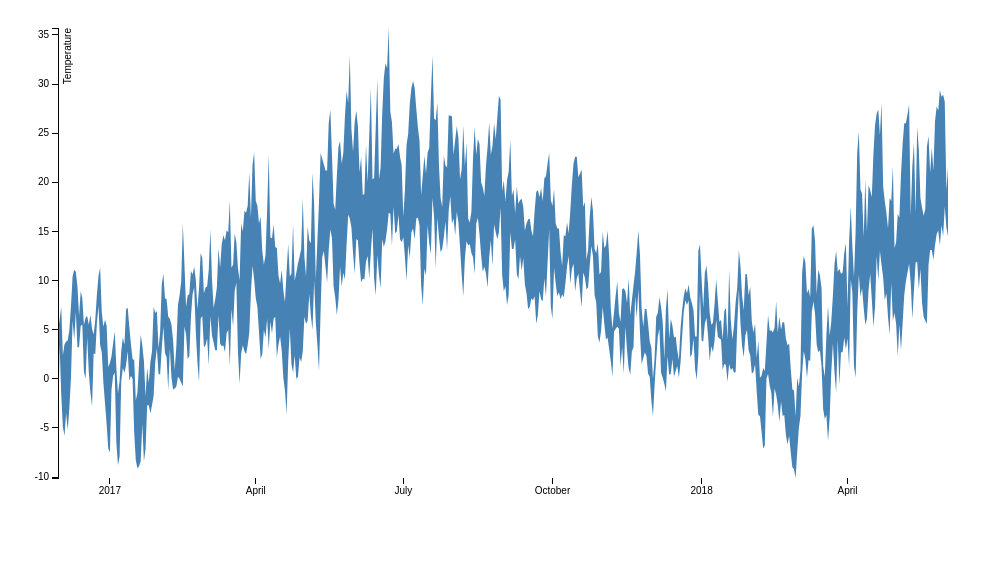
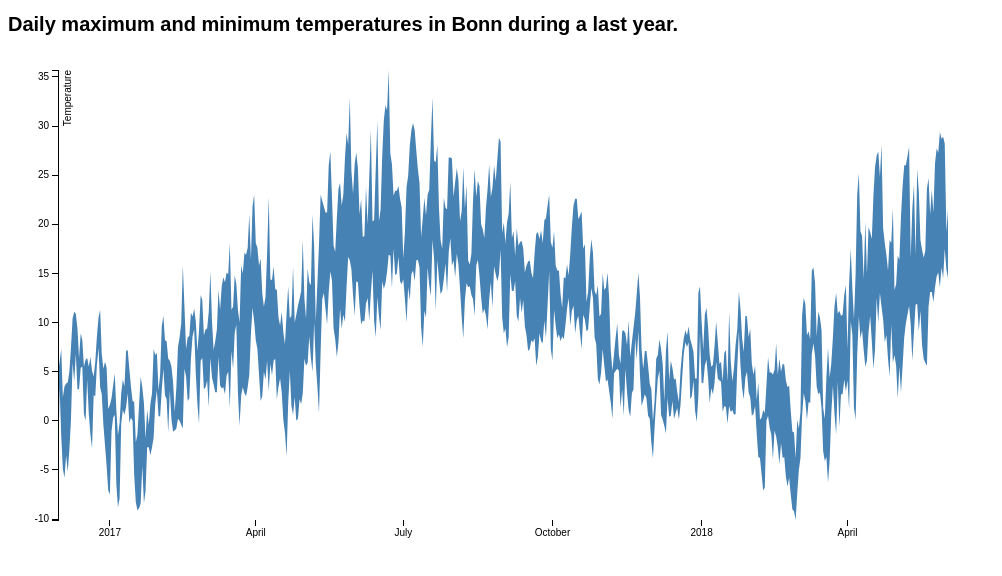
Before and after one commit to asamokhina/temp_in_bonn, a plain HTML site: page index.html in a window 1280 px wide. Shown: the whole page, without its empty margins (0-1002 px from the left). Drawn offline with nearby package versions, Linux system fonts and the light colour scheme.

Commit message:
Update index.html

```diff
--- a/index.html
+++ b/index.html
@@ -29,6 +29,7 @@ body {
         <title>Daily temperatures in Bonn</title>
       </head>
 <body>
+  <h1>Daily maximum and minimum temperatures in Bonn during a last year. </h1>
 <script src="//d3js.org/d3.v3.min.js"></script>
 <script>
 
```
